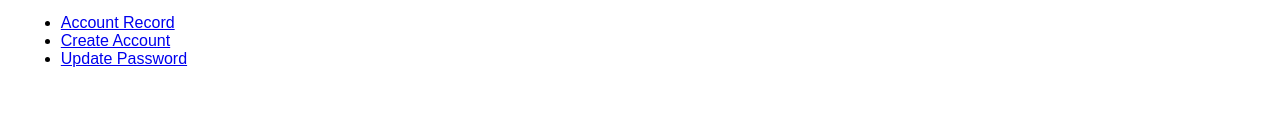
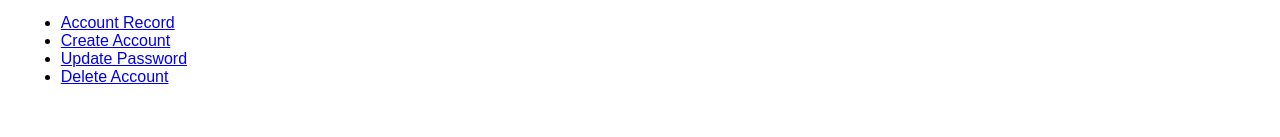
Before and after one commit to cs411-alawini/fa23-cs411-team055-TheLokis, a React (Create React App) app in the folder frontend/: page /account in a window 1280 px wide. Shown: the part 163-300 px from the top of the page. Built offline with nearby package versions, Linux system fonts and the light colour scheme.

Commit message:
Delete Account DONE

```diff
--- a/frontend/src/App.js
+++ b/frontend/src/App.js
@@ -10,6 +10,7 @@ import AccRecord from './pages/AccRecord.js'
 import CreateRecord from './pages/CreateRecord.js'
 import Account from './pages/Account.js'
 import UpdatePassword from './pages/UpdatePassword.js'
+import DeleteAccount from './pages/DeleteAccount';
 
 
 function App() {
@@ -25,6 +26,7 @@ function App() {
         <Route path="/create-record" element={<CreateRecord/>}/>
         <Route path="/account" element={<Account/>}/>
         <Route path="/update-password" element={<UpdatePassword/>}/>
+        <Route path="/delete-account" element={<DeleteAccount/>}/>
       </Routes>
     </BrowserRouter>
   );
--- a/frontend/src/pages/Account.js
+++ b/frontend/src/pages/Account.js
@@ -16,6 +16,9 @@ function Account() {
                     <li>
                         <Link to="/update-password">Update Password</Link>
                     </li>
+                    <li>
+                        <Link to="/delete-account">Delete Account</Link>
+                    </li>
                 </ul>
             </nav>
         </>
```
